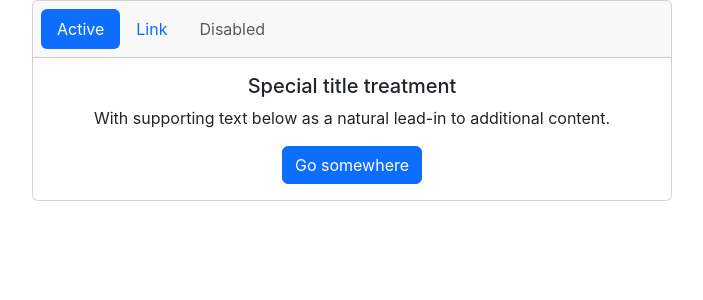
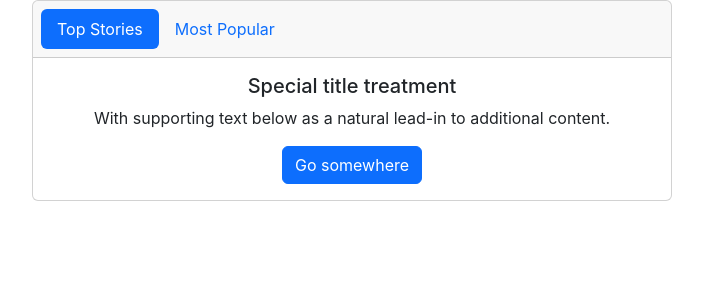
Before and after one commit to Harry8679/New-YorkTime, a React (Create React App) app: page / in a window 1280 px wide. Shown: the top 300 px of the page, without its empty margins (288-991 px from the left). Built offline with nearby package versions, Linux system fonts and the light colour scheme.

Commit message:
List added

```diff
--- a/src/App.js
+++ b/src/App.js
@@ -7,13 +7,10 @@ const App = () => {
         <div class="card-header">
           <ul class="nav nav-pills card-header-pills">
             <li class="nav-item">
-              <a class="nav-link active" href="#">Active</a>
+              <a class="nav-link active" href="#">Top Stories</a>
             </li>
             <li class="nav-item">
-              <a class="nav-link" href="#">Link</a>
-            </li>
-            <li class="nav-item">
-              <a class="nav-link disabled" aria-disabled="true">Disabled</a>
+              <a class="nav-link" href="#">Most Popular</a>
             </li>
           </ul>
         </div>
```
